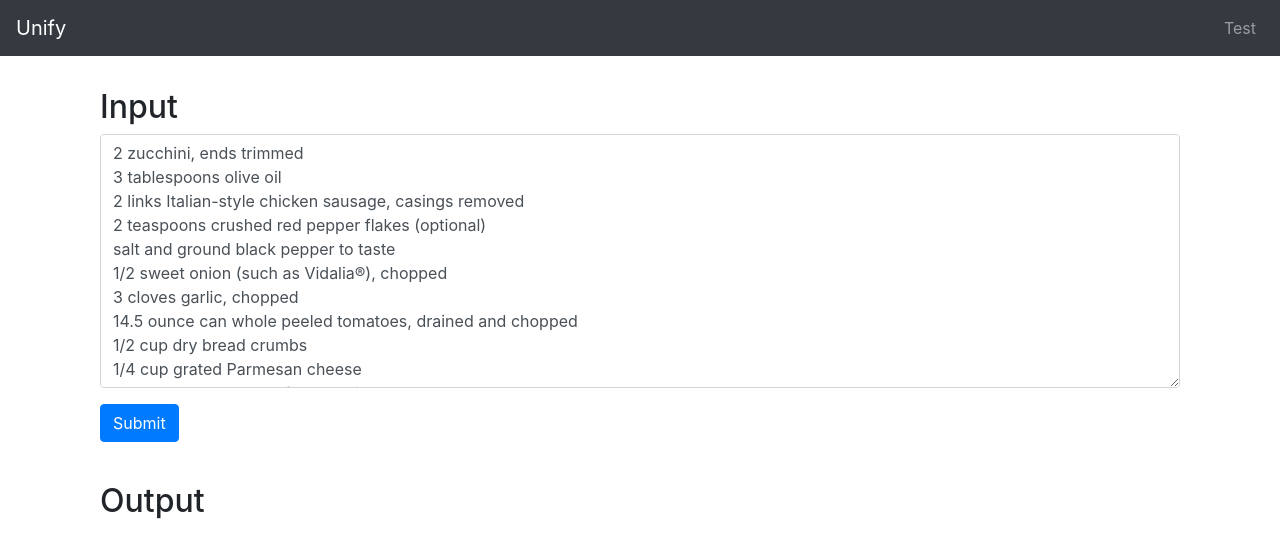
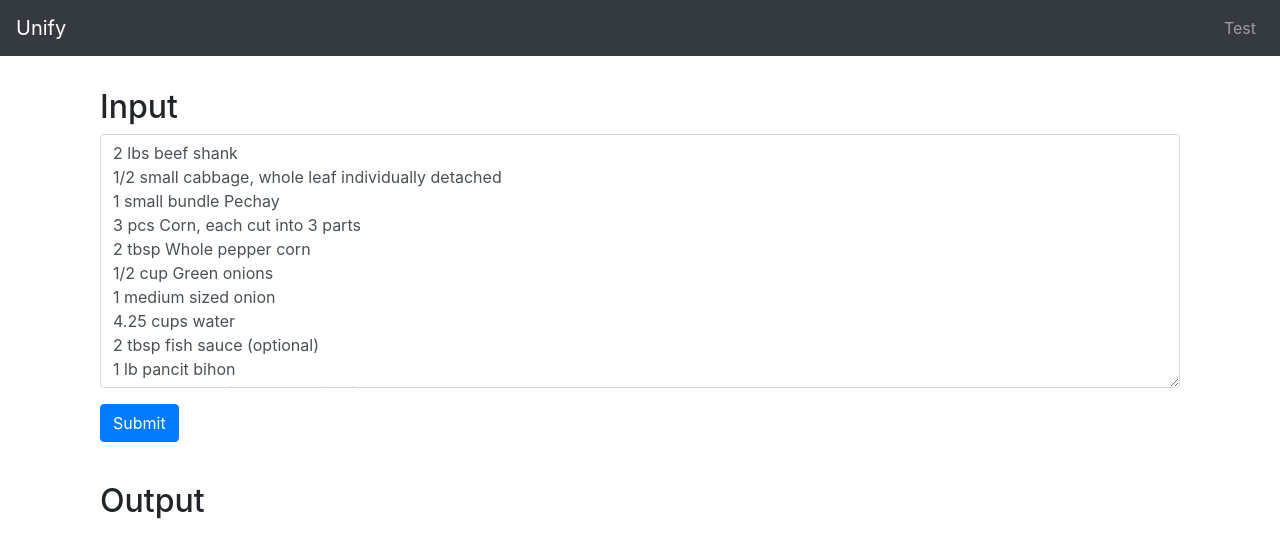
Before and after one commit to caldric/unify, a React (Create React App) app in the folder client/: page / in a window 1280 px wide. Shown: the top 558 px of the page. Built offline with nearby package versions, Linux system fonts and the light colour scheme.

Commit message:
Update test input for presentation

```diff
--- a/client/src/components/GroceryInput.tsx
+++ b/client/src/components/GroceryInput.tsx
@@ -20,17 +20,42 @@ interface ResponseData {
 const GroceryInput: React.FC<Props> = ({ setGroceryOutput }) => {
   // const [groceryInput, setGroceryInput] = useState('');
   const testInput = [
-    '2 zucchini, ends trimmed',
-    '3 tablespoons olive oil',
-    '2 links Italian-style chicken sausage, casings removed',
-    '2 teaspoons crushed red pepper flakes (optional)',
-    'salt and ground black pepper to taste',
-    '1/2 sweet onion (such as Vidalia®), chopped',
-    '3 cloves garlic, chopped',
-    '14.5 ounce can whole peeled tomatoes, drained and chopped',
-    '1/2 cup dry bread crumbs',
-    '1/4 cup grated Parmesan cheese',
-    '1 tablespoon chopped fresh basil',
+    '2 lbs beef shank',
+    '1/2 small cabbage, whole leaf individually detached',
+    '1 small bundle Pechay',
+    '3 pcs Corn, each cut into 3 parts',
+    '2 tbsp Whole pepper corn',
+    '1/2 cup Green onions',
+    '1 medium sized onion',
+    '4.25 cups water',
+    '2 tbsp fish sauce (optional)',
+    '1 lb pancit bihon',
+    '1/2 lb pork, cut into small thin slices',
+    '1/2 lb chicken, cooked, deboned, and cut into thin slices',
+    '1/8 lb pea pods or snow pea',
+    '1 cup carrot',
+    '1/2 small cabbage, chopped',
+    '1 cup celery leaves, chopped finely',
+    '1 medium sized onion, chopped',
+    '1 clove garlic, minced',
+    '1 pc chicken cube',
+    '5 tbsp soy sauce',
+    '4 cups water',
+    '2 lbs beef, cubed',
+    '3 cloves garlic, crushed and chopped',
+    '1 piece onion, finely chopped',
+    '2 cups beef broth',
+    '1 piece red bell pepper, sliced',
+    '1 piece green bell pepper, sliced',
+    '1 cup tomato sauce',
+    '1/2 cup liver spread, processed using blender',
+    '1 teaspoon chili flakes',
+    '3 pieces dried bay leaves',
+    '2 cups potatoes, sliced',
+    '2 cups carrots, sliced',
+    '1/4 cup cooking oil',
+    '2/3 cup green olives',
+    'salt and pepper to taste',
   ].join('\n');
   const [groceryInput, setGroceryInput] = useState(testInput);
 
```
